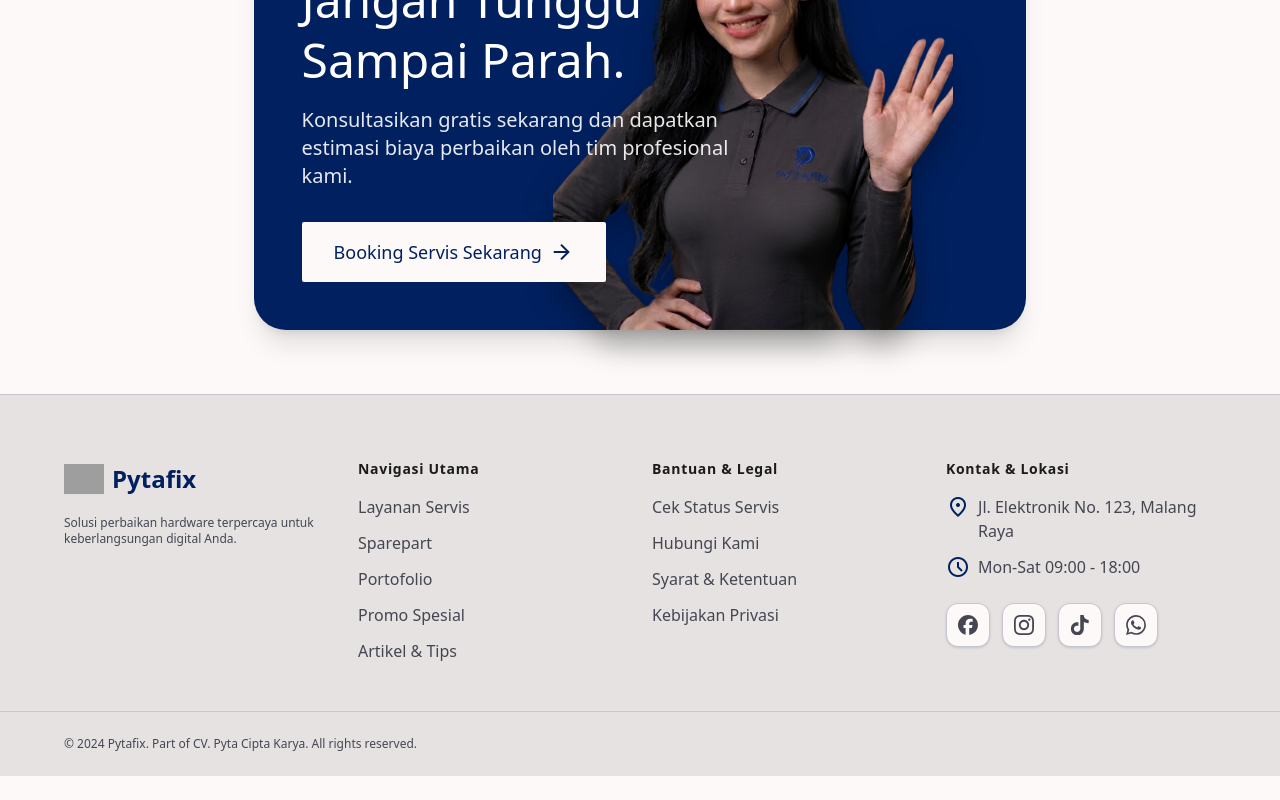
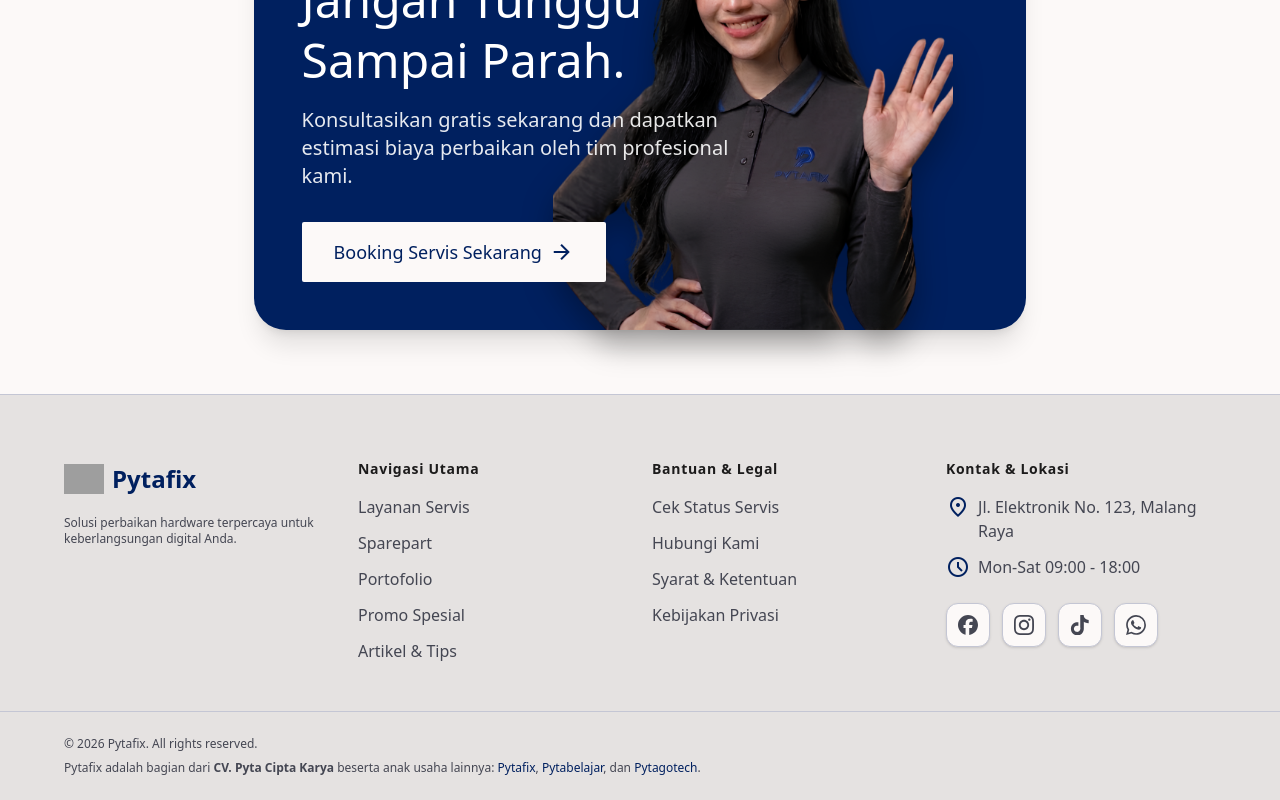
Before and after one commit to pytafix/compro_pytafix, a Next.js app: page / in a window 1280 px wide. Shown: the part 6524-7324 px from the top of the page. Before the commit the page ends 7300 px from the top, so only its background shows below. Built offline with nearby package versions, Linux system fonts and the light colour scheme; no server answers; the database is empty; grey boxes are pictures that could not be loaded.

Commit message:
feat: add company group and subsidiary links to footer

```diff
--- a/src/components/Footer.tsx
+++ b/src/components/Footer.tsx
@@ -92,9 +92,17 @@ export function Footer() {
       {/* Copyright */}
       <div className="border-t border-outline-variant">
         <div className="max-w-container-max mx-auto px-4 md:px-8 lg:px-margin-desktop py-6 flex flex-col md:flex-row justify-between items-center gap-4">
-          <p className="font-label-sm text-label-sm text-on-surface-variant">
-            © 2024 Pytafix. Part of CV. Pyta Cipta Karya. All rights reserved.
-          </p>
+          <div className="font-label-sm text-label-sm text-on-surface-variant flex flex-col gap-2 text-center md:text-left">
+            <p>
+              © {new Date().getFullYear()} Pytafix. All rights reserved.
+            </p>
+            <p>
+              Pytafix adalah bagian dari <strong>CV. Pyta Cipta Karya</strong> beserta anak usaha lainnya:{" "}
+              <a href="https://www.pytafix.web.id" target="_blank" rel="noopener noreferrer" className="text-primary hover:underline">Pytafix</a>,{" "}
+              <a href="https://www.pytabelajar.web.id" target="_blank" rel="noopener noreferrer" className="text-primary hover:underline">Pytabelajar</a>, dan{" "}
+              <a href="https://www.pytagotech.com" target="_blank" rel="noopener noreferrer" className="text-primary hover:underline">Pytagotech</a>.
+            </p>
+          </div>
         </div>
       </div>
     </footer>
```
